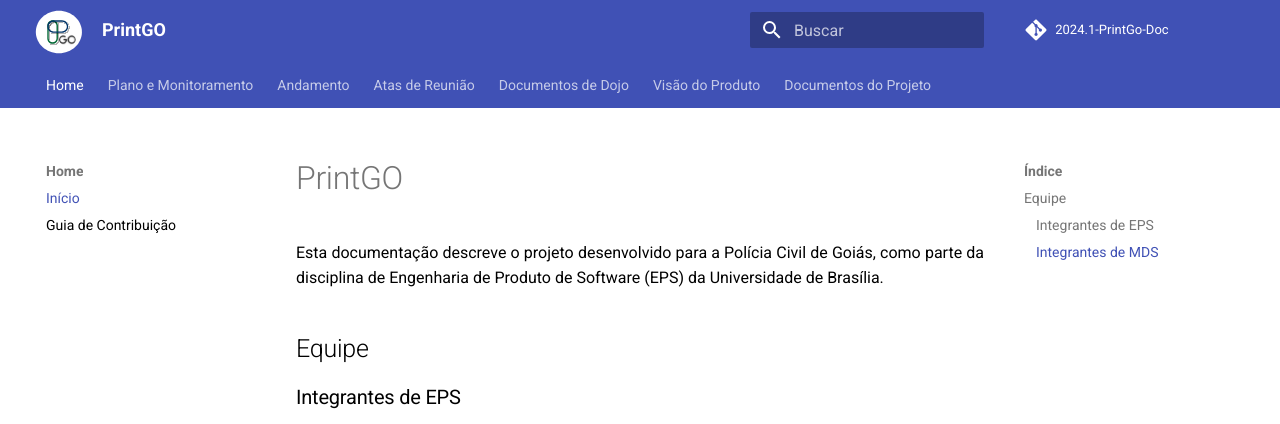
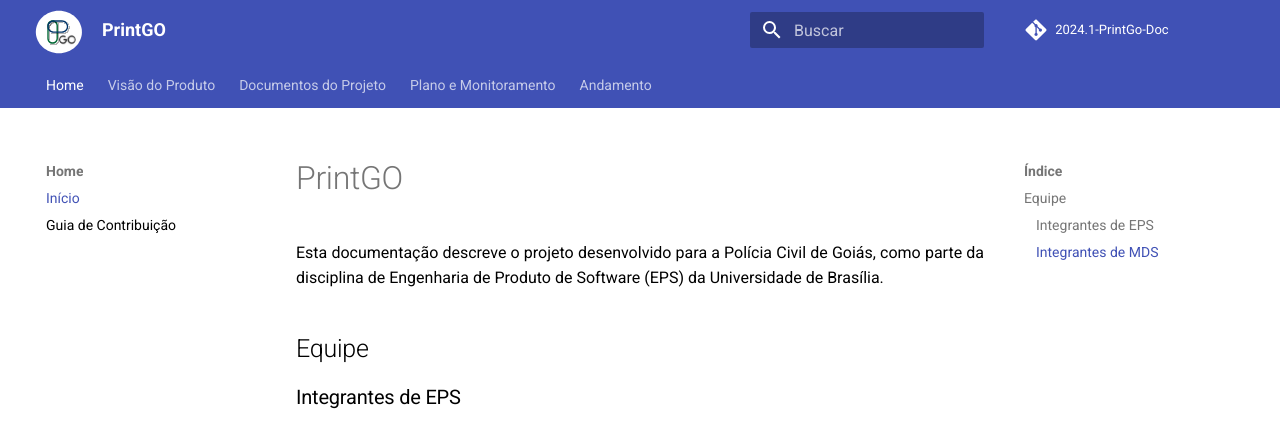
Before and after one commit to fga-eps-mds/2024.1-PrintGo-Doc, an MkDocs documentation site: the page built from docs/index.md, in a window 1280 px wide and 1054 px high, cut to the strip 0-424 px from the top of the window. Built offline with MkDocs 1.6.1 and Material for MkDocs 9.7.7, drawn with Linux system fonts in a browser that asks for light colours; comment, search, counter and statistics services are not loaded; some of the changed lines change nothing that is shown.

Commit message:
atualiza ordem das paginas na navbar

```diff
--- a/mkdocs.yml
+++ b/mkdocs.yml
@@ -15,6 +15,13 @@
   - Home:
     - Início: index.md
     - Guia de Contribuição: inicio/guia_contribuicao.md
+  - Visão do Produto:
+    - Lean Inception: visaoproduto/VisaoDoProduto.md
+  - Documentos do Projeto:
+    - Metodologias: documentos-projeto/metodologias.md
+    - EAP: documentos-projeto/eap.md
+    - Arquitetura: documentos-projeto/arquitetura.md
+    - Identidade Visual: documentos-projeto/guia_de_estilo.md
   - Plano e Monitoramento:
     - Plano de Comunicação: plano-monitoramento/comunicacao.md
     - Plano de Custos: plano-monitoramento/plano-custos.md
@@ -26,22 +33,20 @@
       - Semana 3: andamento/semana3.md
       - semana 4: andamento/semana4.md
       - Semana 5: andamento/semana5.md
-      - Semana 5: andamento/semana6.md
-  - Atas de Reunião:
-    - Reuniões:
-      - Reunião com POs dia 03/04/2024: atas/03-04.md
-      - Reunião com POs dia 10/04/2024: atas/10-04.md
-      - Reunião com POs dia 17/04/2024: atas/17-04.md
-      - Reunião com POs dia 17/04/2024: atas/24-04.md
-  - Documentos de Dojo:
-    - Git: dojo/dojo-git.md
-  - Visão do Produto:
-    - Lean Inception: visaoproduto/VisaoDoProduto.md
-  - Documentos do Projeto:
-    - Metodologias: documentos-projeto/metodologias.md
-    - EAP: documentos-projeto/eap.md
-    - Arquitetura: documentos-projeto/arquitetura.md
-    - Identidade Visual: documentos-projeto/guia_de_estilo.md
+      - Semana 6: andamento/semana6.md
+    # - Sprints:
+    #   - Sprint 1:  {ADICIONA AQUI O DOCUMENTO DA SPRINT 1 E TIRA O COMENTARIO}
+
+  # - Atas de Reunião:
+  #   - Reuniões:
+  #     - Reunião com POs dia 03/04/2024: atas/03-04.md
+  #     - Reunião com POs dia 10/04/2024: atas/10-04.md
+  #     - Reunião com POs dia 17/04/2024: atas/17-04.md
+  #     - Reunião com POs dia 17/04/2024: atas/24-04.md
+  # - Documentos de Dojo:
+    # - Git: dojo/dojo-git.md
+
+
 
 extra_css:
   - stylesheets/extra.css
```
